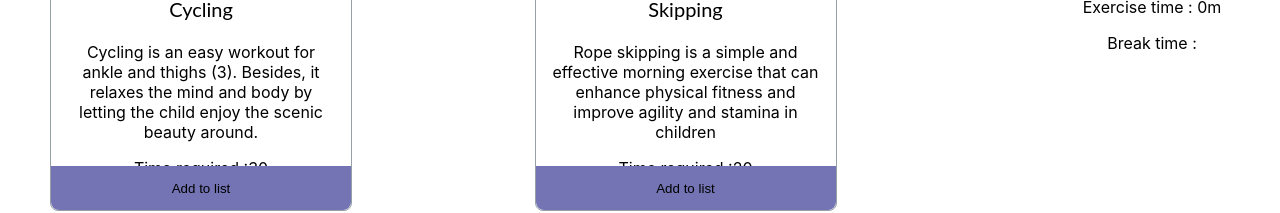
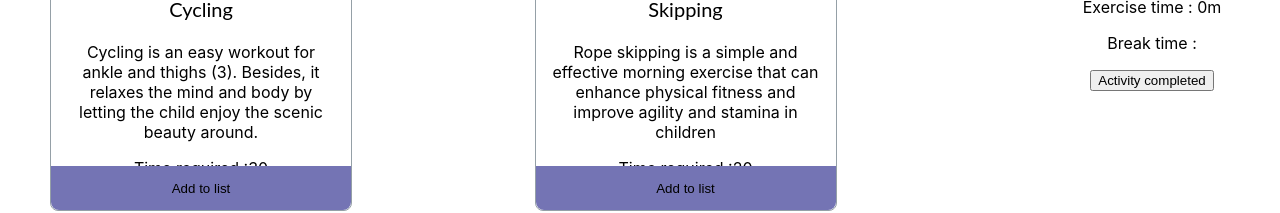
Before and after one commit to riyad5541/exercise-for-all, a React (Create React App) app: page / in a window 1280 px wide. Shown: the part 511-724 px from the top of the page. Built offline with nearby package versions, Linux system fonts and the light colour scheme.

Commit message:
set activity button

```diff
--- a/src/Components/Cart/Cart.js
+++ b/src/Components/Cart/Cart.js
@@ -29,6 +29,7 @@ const Cart = (props) => {
                     <p>Exercise time : {total}m</p>
                     <p>Break time :</p>
                 </div>
+                <button>Activity completed</button>
         </div>
     );
 };
```
